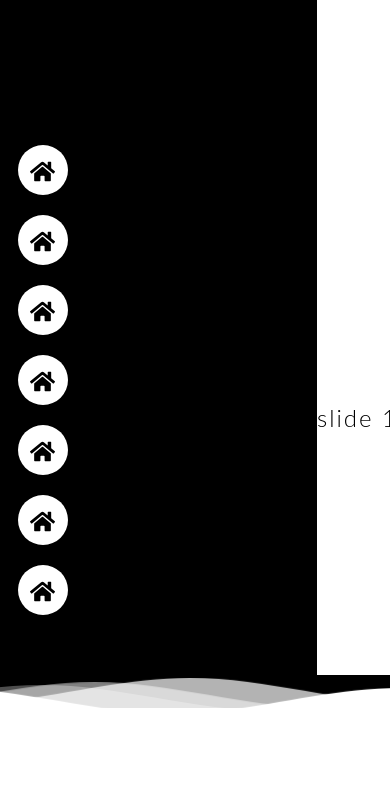
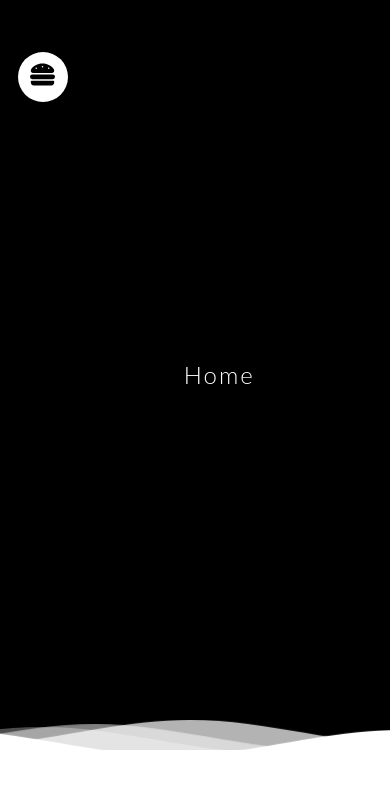
Before and after one commit to be-u-nik/nikhil, a React (Create React App) app: page / in a window 390 px wide. Shown: the top 788 px of the page. Built offline with nearby package versions, Linux system fonts and the light colour scheme.

Commit message:
hamburger

```diff
--- a/src/App.css
+++ b/src/App.css
@@ -44,16 +44,13 @@ body {
 .inner__container {
   display: flex;
   flex-direction: row;
-  justify-content: space-between;
-  align-items: center;
-}
-.wrapper {
-  display: inline-flex;
-  flex-direction: column;
-  padding-top: 10vh;
+  justify-content: stretch;
+  margin-top: 5vh;
+  height: 80vh;
+  width: 100%;
 }
 
-.wrapper .icon {
+.wrapper .menu_item {
   position: relative;
   background-color: #ffffff;
   border-radius: 50%;
@@ -70,6 +67,9 @@ body {
   cursor: pointer;
   transition: all 0.2s cubic-bezier(0.68, -0.55, 0.265, 1.55);
   color: black;
+}
+.icon {
+  padding-bottom: 8px;
 }
 
 .wrapper .tooltip {
@@ -103,7 +103,7 @@ body {
   transform: translate(50%);
 }
 
-.wrapper .icon:hover .tooltip {
+.wrapper .menu_item:hover .tooltip {
   right: 135px;
   opacity: 1;
   visibility: visible;
@@ -114,8 +114,8 @@ body {
   left: 40px;
 }
 
-.wrapper .icon:hover span,
-.wrapper .icon:hover .tooltip {
+.wrapper .menu_item:hover span,
+.wrapper .menu_item:hover .tooltip {
   text-shadow: 0px -1px 0px rgba(0, 0, 0, 0.1);
 }
 
@@ -188,13 +188,6 @@ p {
   padding: 0;
   overflow: hidden;
   /* height: 100vw; */
-}
-
-.inner__container {
-  height: 80vh;
-  width: 100%;
-  margin: 0;
-  padding: 0;
 }
 
 .flex {
@@ -271,6 +264,11 @@ p {
   display: block;
   height: 80vh;
   overflow-y: scroll;
+  -ms-overflow-style: none; /* IE and Edge */
+  scrollbar-width: none; /* Firefox */
+}
+.content::-webkit-scrollbar {
+  display: none; /* Chrome, Safari and Opera */
 }
 section {
   scroll-snap-align: start;
@@ -279,15 +277,10 @@ section {
   display: flex;
   align-items: center;
   justify-content: center;
-  height: 100vh;
+  height: 100%;
 }
 
-section:nth-of-type(even) {
+section {
   color: white;
   background: black;
 }
-
-section:nth-of-type(odd) {
-  color: black;
-  background: white;
-}
--- a/src/App.js
+++ b/src/App.js
@@ -1,5 +1,5 @@
 import "./App.css";
-import { FaHome } from "react-icons/fa";
+import { FaHome, FaHamburger } from "react-icons/fa";
 function App() {
   return (
     <div className="App">
@@ -8,74 +8,96 @@ function App() {
           <div className="col-12">
             {/* waves */}
             {/* Content before waves */}
-            <div className="inner__container mx-2" style={{ "z-index": "1" }}>
+            <div
+              className="inner__container mx-2 align-items-start align-items-md-center"
+              style={{ zIndex: "1" }}
+            >
               {/* <canvas id="canvas">Your browser doesn't support canvas</canvas> */}
               {/* icons left */}
-              <div className="wrapper">
-                <div className="icon facebook">
-                  <div>
+              <div className="wrapper d-flex flex-column justify-content-start col-2 col-md-1">
+                <div className="d-md-none menu_item facebook">
+                  <div
+                    className="icon"
+                    onClick={() => {
+                      const menu_items = document.getElementById("menu_items");
+                      menu_items.classList.toggle("d-none");
+                      console.log(menu_items);
+                      console.log("button clicked");
+                    }}
+                  >
+                    <FaHamburger />
+                  </div>
+                  {/* <div className="tooltip tooltip-left">Facebook</div> */}
+                </div>
+                <div className="d-none d-md-block" id="menu_items">
+                  <div className="menu_item facebook">
+                    <div className="icon">
                       <FaHome />
                     </div>
                     <div className="tooltip tooltip-left">Facebook</div>
                   </div>
-                <div className="icon twitter">
-                  <div>
+                  <div className="menu_item twitter">
+                    <div className="icon">
                       <FaHome />
                     </div>
                     <div className="tooltip tooltip-left">Twitter</div>
                   </div>
-                <div className="icon instagram">
-                  <div>
+                  <div className="menu_item instagram">
+                    <div className="icon">
                       <FaHome />
                     </div>
                     <div className="tooltip tooltip-left">Instagram</div>
                   </div>
-                <div className="icon github">
-                  <div>
+                  <div className="menu_item github">
+                    <div className="icon">
                       <FaHome />
                     </div>
                     <div className="tooltip tooltip-left">Github</div>
                   </div>
-                <div className="icon youtube">
-                  <div>
+                  <div className="menu_item youtube">
+                    <div className="icon">
                       <FaHome />
                     </div>
                     <div className="tooltip tooltip-left">Youtube</div>
                   </div>
-                <div className="icon youtube">
-                  <div>
+                  <div className="menu_item youtube">
+                    <div className="icon">
                       <FaHome />
                     </div>
                     <div className="tooltip tooltip-left">Youtube</div>
                   </div>
-                <div className="icon youtube">
-                  <div>
+                  <div className="menu_item youtube">
+                    <div className="icon">
                       <FaHome />
                     </div>
                     <div className="tooltip tooltip-left">Youtube</div>
                   </div>
                 </div>
+              </div>
 
-              <div className=" content">
+              <div className="content col-9 col-md-10">
                 <section>
-                  <h1>slide 1</h1>
+                  <h1>Home</h1>
                 </section>
                 <section>
-                  <h1>slide 2</h1>
+                  <h1>About</h1>
                 </section>
                 <section>
-                  <h1>slide 3</h1>
+                  <h1>Resume</h1>
                 </section>
                 <section>
-                  <h1>slide 4</h1>
+                  <h1>Projects</h1>
                 </section>
                 <section>
-                  <h1>slide 5</h1>
+                  <h1>Testimonials</h1>
+                </section>
+                <section>
+                  <h1>Contact me</h1>
                 </section>
               </div>
             </div>
             {/* Waves Container */}
-            <div style={{ "z-index": "0" }}>
+            <div style={{ zIndex: "0" }}>
               <svg
                 className="waves"
                 xmlns="http://www.w3.org/2000/svg"
```
Lines whose indentation alone changed are shown as unchanged.
